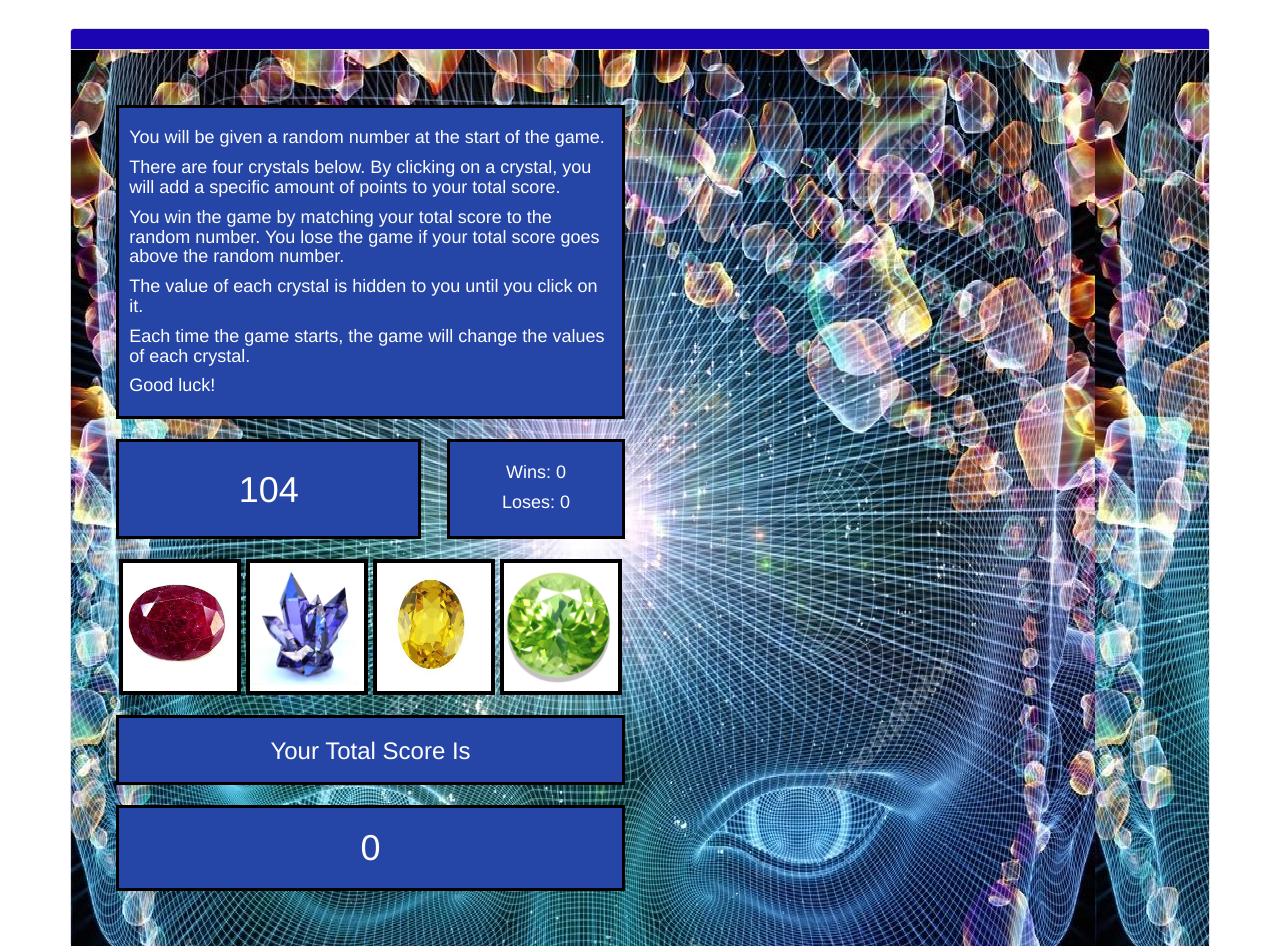
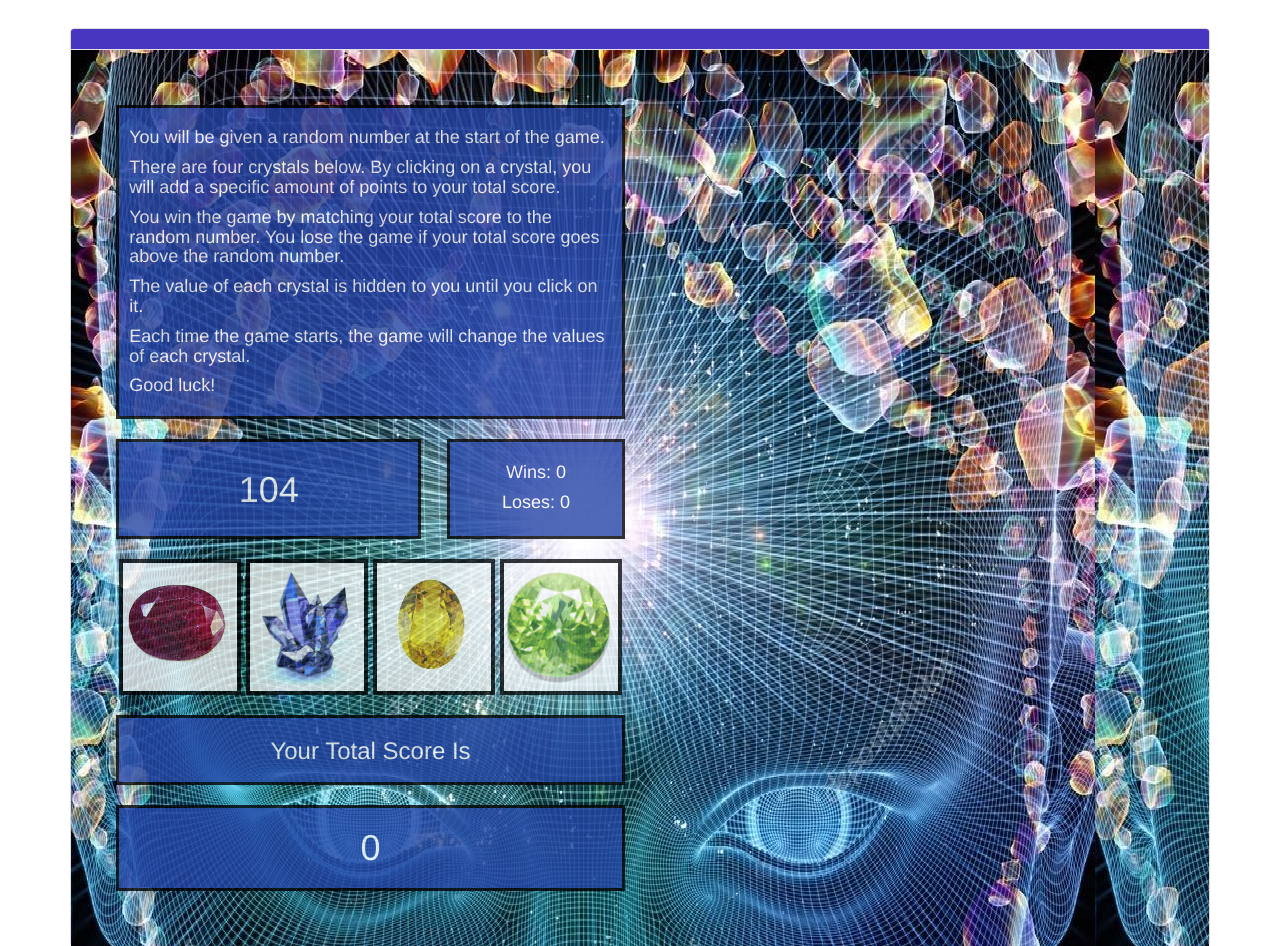
Before and after one commit to btommer2017/week-4-game, a plain HTML site: page index.html in a window 1280 px wide. Shown: the part 197-1143 px from the top of the page. Drawn offline with nearby package versions, Linux system fonts and the light colour scheme.

Commit message:
changed opacity properties in css file

```diff
--- a/assets/css/style.css
+++ b/assets/css/style.css
@@ -9,6 +9,7 @@
 
 #classHeading2 {
     background-color: rgb(27, 4, 177);
+    opacity:.8;
 }
 
 #instructions {
@@ -20,8 +21,12 @@
     background-color: rgb(37, 69, 167);
     /* background-image: url("../images/background3.jpg"); */
     color: white;
+    opacity:.8;
 }
 
+#instructions:hover {
+opacity:1;
+}
 /* extra background images to easily change to */
 
 #panelBody {
@@ -46,6 +51,7 @@
     /* background-image: url("../images/background3.jpg"); */
     color: white;
     padding-top: 8px;
+    opacity:.8;
 }
 
 #winsLosesBox {
@@ -61,6 +67,7 @@
     background-color: rgb(37, 69, 167);
     /* background-image: url("../images/background3.jpg"); */
     color: white;
+    opacity:.8;
 }
 
 .crystal {
@@ -72,6 +79,10 @@
     margin-top: 20px;
     margin-right: .5%;
     margin-left: .5%;
+    opacity: .75;
+}
+.crystal:hover {
+opacity:1;
 }
 
 #totalScoreTextBox {
@@ -84,6 +95,7 @@
     background-color: rgb(37, 69, 167);
     /* background-image: url("../images/background3.jpg"); */
     color: white;
+    opacity:.8;
 }
 
 #currentTotalScoreBox {
@@ -98,4 +110,5 @@
     /* background-image: url("../images/background3.jpg"); */
     color: white;
     padding-bottom: 80px;
+    opacity:.8;
 }
```
